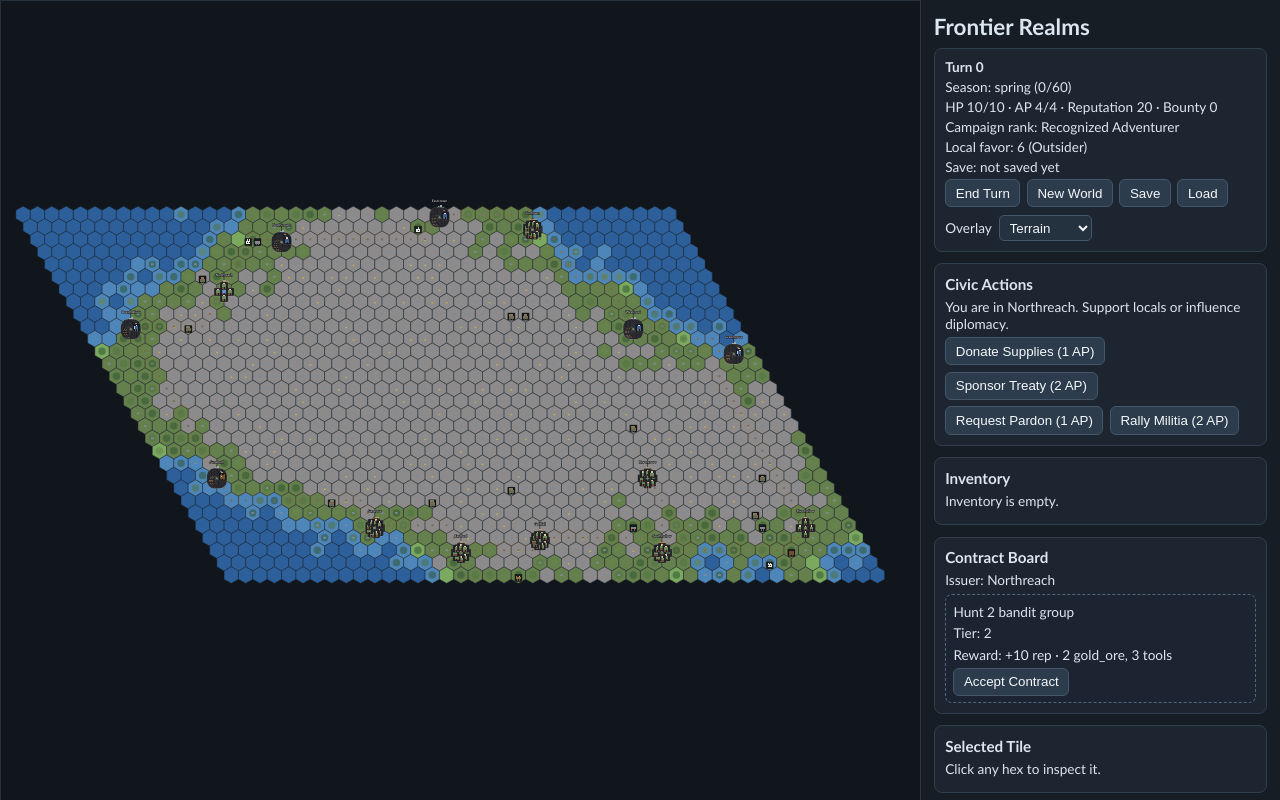
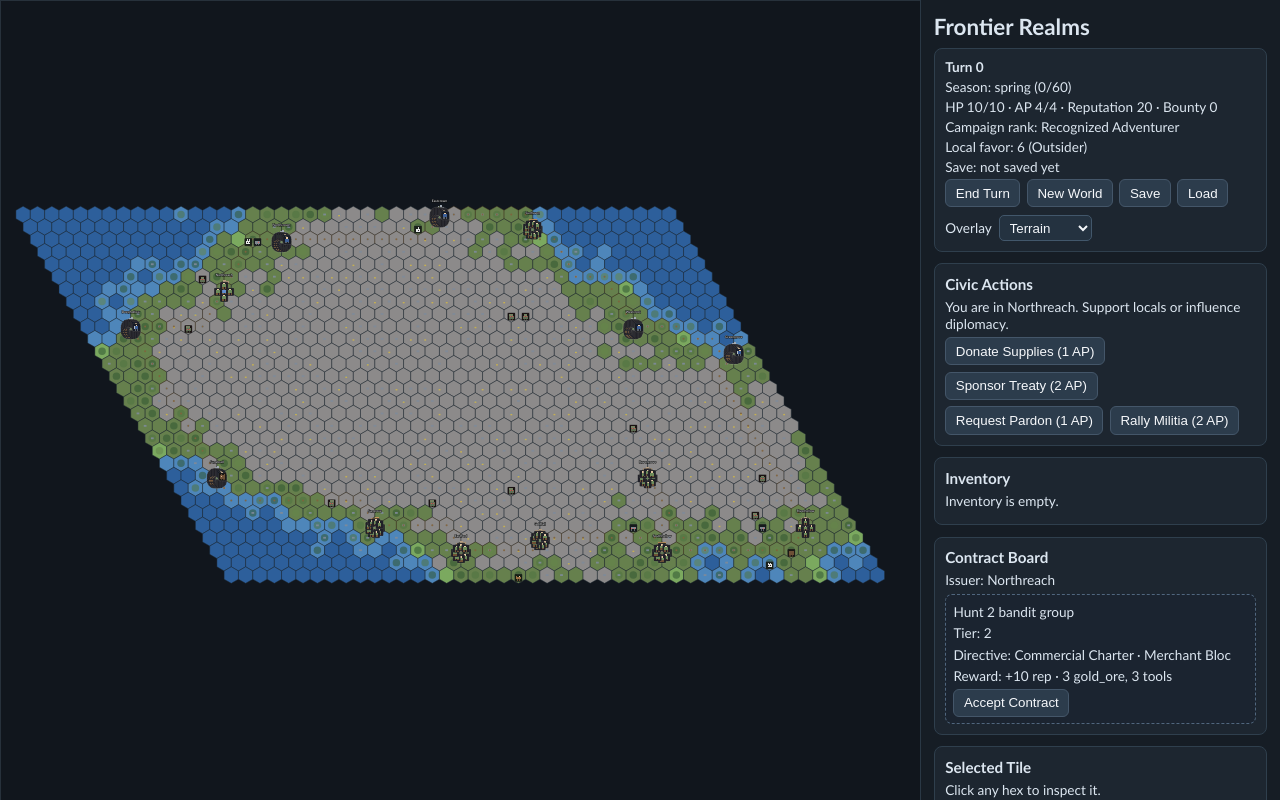
Before and after one commit to ilyabelikin/unwritten-long, a React (Vite) app: page / in a window 1280 px wide. Built offline with nearby package versions, Linux system fonts and the light colour scheme.

Commit message:
Add faction-backed contract directives and rewards
Co-authored-by: Ilya Belikin <ilyabelikin@users.noreply.github.com>

```diff
--- a/src/core/sim/contracts.ts
+++ b/src/core/sim/contracts.ts
@@ -7,11 +7,18 @@ import { campaignRankTitleForReputation } from './campaignRank'
 import { relationBetween, setRelation } from './diplomacy'
 
 type KingdomExclusivePool = 'harvest' | 'warden' | 'guild'
+type CourtFaction = World['kingdoms'][string]['policy']['courtFaction']
 
 const EXCLUSIVE_TITLE_BY_POOL: Record<KingdomExclusivePool, string> = {
   harvest: 'Harvest Charter',
   warden: 'Warden Writ',
   guild: 'Guild Patent',
+}
+
+const COURT_DIRECTIVE_BY_FACTION: Record<CourtFaction, string> = {
+  merchant_bloc: 'Commercial Charter',
+  war_hawks: 'Security Mandate',
+  reformers: 'Civic Reform Petition',
 }
 
 const activeContractForPlayer = (world: World): Contract | undefined =>
@@ -27,6 +34,60 @@ const favorForKingdom = (world: World, kingdomId: string): number =>
 
 const addFavorForKingdom = (world: World, kingdomId: string, amount: number): void => {
   world.playerKingdomFavor[kingdomId] = clamp(favorForKingdom(world, kingdomId) + amount, 0, 100)
+}
+
+const courtFactionForSettlement = (world: World, settlement: Settlement): CourtFaction =>
+  world.kingdoms[settlement.kingdomId]?.policy.courtFaction ?? 'merchant_bloc'
+
+const applyCourtFactionContractFlavor = (
+  world: World,
+  settlement: Settlement,
+  contract: Contract,
+): Contract => {
+  const faction = courtFactionForSettlement(world, settlement)
+  contract.meta.courtFaction = faction
+  contract.meta.courtDirective = COURT_DIRECTIVE_BY_FACTION[faction]
+
+  const minRep = Number(contract.meta.minReputation ?? 0)
+  if (faction === 'merchant_bloc') {
+    if (contract.kind === 'escort_caravan' || contract.kind === 'deliver_food') {
+      contract.rewardReputation += 1
+      contract.rewardGoods.tools = (contract.rewardGoods.tools ?? 0) + 1
+      if (contract.kind === 'escort_caravan') {
+        contract.rewardGoods.iron_ingot = (contract.rewardGoods.iron_ingot ?? 0) + 1
+      }
+      if (minRep > 0) {
+        contract.meta.minReputation = clamp(minRep + 1, 0, 100)
+      }
+    } else {
+      contract.rewardGoods.gold_ore = (contract.rewardGoods.gold_ore ?? 0) + 1
+    }
+    return contract
+  }
+
+  if (faction === 'war_hawks') {
+    contract.meta.minReputation = clamp(Math.max(minRep, 0) + 2, 0, 100)
+    if (contract.kind === 'defend_settlement' || contract.kind === 'hunt_bandits') {
+      contract.rewardBountyReduction += 3
+      contract.rewardGoods.tools = (contract.rewardGoods.tools ?? 0) + 1
+    } else {
+      contract.requiredAmount = Math.ceil(contract.requiredAmount * 1.1)
+      contract.rewardGoods.gold_ore = (contract.rewardGoods.gold_ore ?? 0) + 1
+    }
+    return contract
+  }
+
+  contract.rewardReputation += 2
+  contract.rewardBountyReduction += 1
+  if (contract.kind === 'deliver_food' || contract.kind === 'defend_settlement') {
+    contract.rewardGoods.grain = (contract.rewardGoods.grain ?? 0) + 2
+  } else {
+    contract.rewardGoods.vegetables = (contract.rewardGoods.vegetables ?? 0) + 1
+  }
+  if (minRep > 0) {
+    contract.meta.minReputation = clamp(Math.max(0, minRep - 1), 0, 100)
+  }
+  return contract
 }
 
 export const kingdomExclusivePool = (world: World, kingdomId: string): KingdomExclusivePool => {
@@ -231,6 +292,7 @@ const createContractForSettlement = (
     settlement.meta.foodStress > 18 ||
     settlement.needs.grain + settlement.needs.fish > settlement.stockpile.grain + settlement.stockpile.fish
   const underSiege = settlement.meta.siegePressure > 28
+  const courtFaction = courtFactionForSettlement(world, settlement)
   const campaignRank = Math.floor((world.campaignProgress[settlement.kingdomId] ?? 0) / 3)
   const baseLevel = settlement.tier === 'city' ? 3 : settlement.tier === 'town' ? 2 : 1
   const level = clamp(
@@ -253,11 +315,21 @@ const createContractForSettlement = (
     contract = createBanditHuntContract(world, settlement, rng, level)
   }
 
+  if (!contract.meta.campaign) {
+    if (courtFaction === 'war_hawks' && settlement.tier !== 'hamlet' && !underSiege && rng.chance(0.22)) {
+      contract = createDefendContract(world, settlement, rng, clamp(level + 1, 1, 4))
+    } else if (courtFaction === 'merchant_bloc' && settlement.tier === 'city' && rng.chance(0.24)) {
+      contract = createEscortContract(world, settlement, rng, level)
+    } else if (courtFaction === 'reformers' && pressure && rng.chance(0.35)) {
+      contract = createFoodDeliveryContract(world, settlement, rng, clamp(level + 1, 1, 4))
+    }
+  }
+
   const favor = favorForKingdom(world, settlement.kingdomId)
   if (!contract.meta.campaign && favor >= 8 && rng.chance(favor >= 16 ? 0.45 : 0.22)) {
     contract = createExclusiveContractForKingdom(world, settlement, rng, level, favor, hasWar, underSiege)
   }
-  return contract
+  return applyCourtFactionContractFlavor(world, settlement, contract)
 }
 
 const hasOpenCampaignChain = (world: World, kingdomId: string): boolean =>
@@ -374,7 +446,11 @@ const spawnCampaignChain = (
 
   for (let stage = 0; stage < 3; stage += 1) {
     const settlement = stageSettlements[stage] ?? capital
-    const contract = createContractByKind(world, settlement, kinds[stage], baseLevel, rng)
+    const contract = applyCourtFactionContractFlavor(
+      world,
+      settlement,
+      createContractByKind(world, settlement, kinds[stage], baseLevel, rng),
+    )
     contract.meta.campaign = true
     contract.meta.campaignChainId = chainId
     contract.meta.campaignStage = stage + 1
--- a/src/game/persistence.ts
+++ b/src/game/persistence.ts
@@ -79,7 +79,12 @@ const ensureKingdomPoliciesAndConflicts = (world: World): void => {
     kingdom.policy.nobleInfluence = Number.isFinite(kingdom.policy.nobleInfluence)
       ? kingdom.policy.nobleInfluence
       : 45
-    kingdom.policy.courtFaction = kingdom.policy.courtFaction ?? 'merchant_bloc'
+    kingdom.policy.courtFaction =
+      kingdom.policy.courtFaction === 'merchant_bloc' ||
+      kingdom.policy.courtFaction === 'war_hawks' ||
+      kingdom.policy.courtFaction === 'reformers'
+        ? kingdom.policy.courtFaction
+        : 'merchant_bloc'
     kingdom.policy.factionTension = Number.isFinite(kingdom.policy.factionTension)
       ? kingdom.policy.factionTension
       : 35
--- a/src/ui/Hud.tsx
+++ b/src/ui/Hud.tsx
@@ -49,6 +49,13 @@ const showExclusivePool = (value: unknown): string => {
   if (value === 'warden') return 'Warden Hall'
   if (value === 'guild') return 'Guild Ledger'
   return 'Special pool'
+}
+
+const showContractFaction = (value: unknown): string => {
+  if (value === 'merchant_bloc' || value === 'war_hawks' || value === 'reformers') {
+    return courtFactionLabel(value)
+  }
+  return 'Unaligned'
 }
 
 export const Hud = ({
@@ -206,6 +213,12 @@ export const Hud = ({
                   </p>
                 )}
                 {activeContract.meta.campaign === true && <p>Royal priority contract</p>}
+                {typeof activeContract.meta.courtDirective === 'string' && (
+                  <p>
+                    Court directive: {String(activeContract.meta.courtDirective)} ·{' '}
+                    {showContractFaction(activeContract.meta.courtFaction)}
+                  </p>
+                )}
                 {activeContract.meta.exclusive === true && (
                   <p>
                     Exclusive: {showExclusivePool(activeContract.meta.exclusivePool)} ·{' '}
@@ -246,6 +259,12 @@ export const Hud = ({
                             Exclusive: {showExclusivePool(contract.meta.exclusivePool)} ·{' '}
                             {String(contract.meta.exclusiveTitle ?? 'Special commission')} · Min favor{' '}
                             {Number(contract.meta.minFavor ?? 0)}
+                          </p>
+                        )}
+                        {typeof contract.meta.courtDirective === 'string' && (
+                          <p>
+                            Directive: {String(contract.meta.courtDirective)} ·{' '}
+                            {showContractFaction(contract.meta.courtFaction)}
                           </p>
                         )}
                         {minReputation > 0 && (
```
Also changed, not shown: 1 other file (tests, documents, lock files or other folders).
